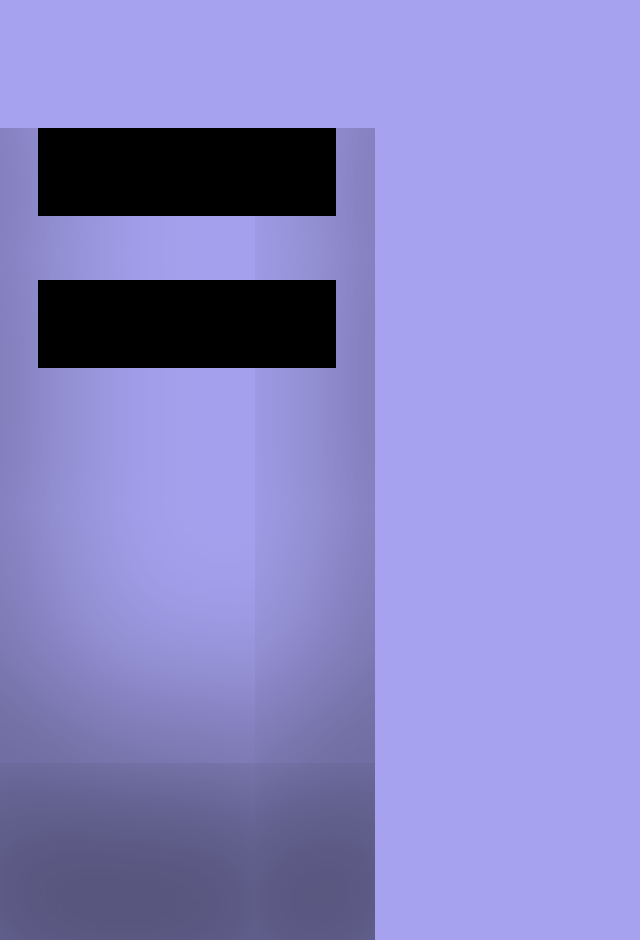
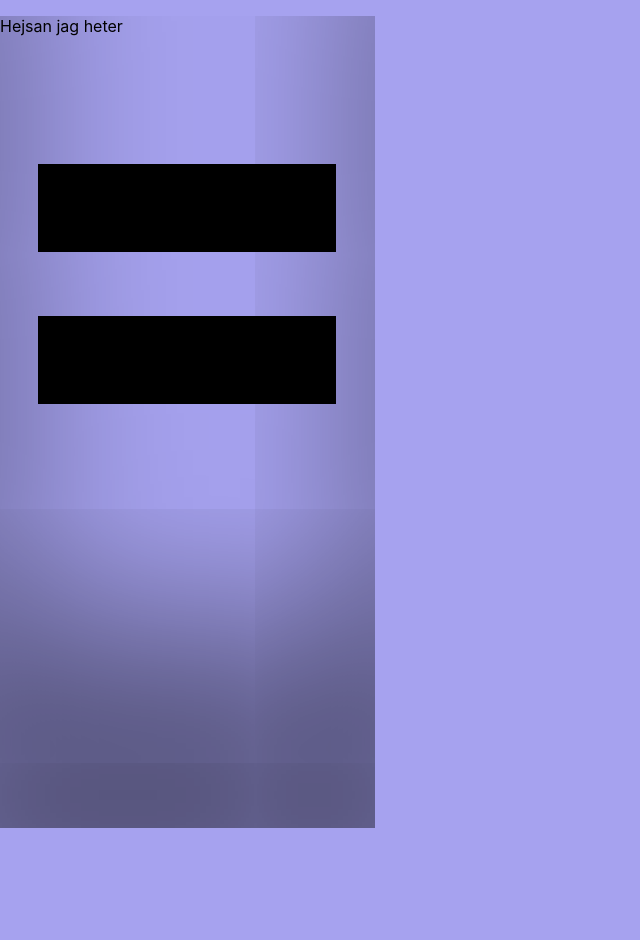
Before and after one commit to VibeValley/PartyPP, a React (Create React App) app: page / in a window 1280 px wide. Shown: the whole page, without its empty margins (0-640 px from the left). After the commit the page ends 828 px from the top, so only its background shows below. Built offline with nearby package versions, Linux system fonts and the light colour scheme.

Commit message:
Update App.js

```diff
--- a/src/App.js
+++ b/src/App.js
@@ -4,13 +4,15 @@ import './App.css';
 function App() {
   return (
     <body>
+
+<p>Hejsan jag heter</p>
     <div className="App">
 
       <div id="Pick_me_button" className="Button_first_page">
 
       </div>
       <div id="Alla_spel_button" className="Button_first_page">
-        <p>Hejsan jag heter</p>
+
       </div>
     </div>
     </body>
```
